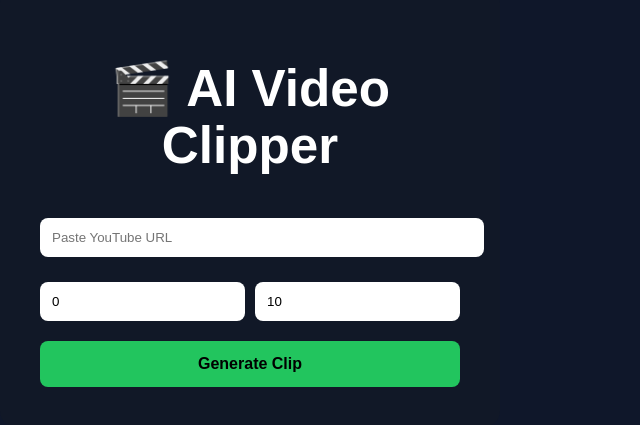
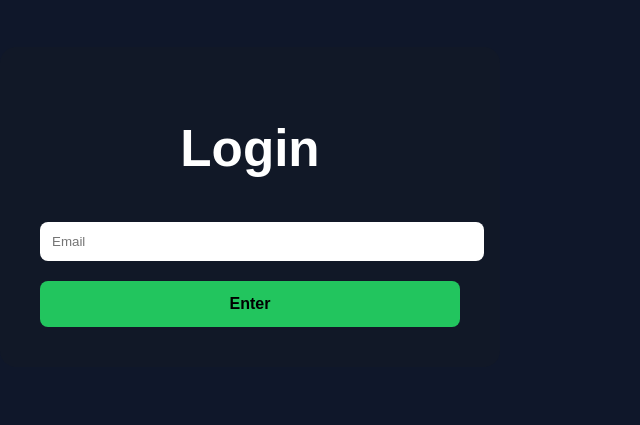
Before and after one commit to resellingwithesss-lang/ai-video-clipper, a React (Vite) app in the folder app/: page / in a window 1280 px wide. Shown: the part 243-668 px from the top of the page, without its empty margins (0-640 px from the left). Built offline with nearby package versions, Linux system fonts and the light colour scheme.

Commit message:
AI Sprint 5 – login + user history dashboard

```diff
--- a/app/src/App.jsx
+++ b/app/src/App.jsx
@@ -5,77 +5,68 @@
 const API = "https://ai-clipper-backend.onrender.com";
 
 export default function App() {
-  const [url, setUrl] = useState("");
-  const [start, setStart] = useState("0");
-  const [end, setEnd] = useState("10");
-  const [status, setStatus] = useState("");
-  const [loading, setLoading] = useState(false);
+  const [email,setEmail]=useState("");
+  const [user,setUser]=useState("");
+  const [url,setUrl]=useState("");
+  const [jobs,setJobs]=useState([]);
+  const [status,setStatus]=useState("");
 
-  const pollStatus = async (jobId) => {
-    const interval = setInterval(async () => {
-      const res = await axios.get(`${API}/status/${jobId}`);
-      const jobStatus = res.data.status;
-      setStatus(jobStatus);
-
-      if (jobStatus === "complete") {
-        clearInterval(interval);
-        setLoading(false);
-        window.open(`${API}/download/${jobId}`, "_blank");
-      }
-
-      if (jobStatus === "error") {
-        clearInterval(interval);
-        setLoading(false);
-        alert("Error creating clip");
-      }
-    }, 2000);
+  const login = async ()=>{
+    const res = await axios.post(`${API}/login`,null,{params:{email}});
+    setUser(res.data.user);
+    loadHistory(res.data.user);
   };
 
-  const generateClip = async () => {
-    if (!url) return alert("Paste a YouTube URL");
+  const loadHistory = async (u)=>{
+    const res = await axios.get(`${API}/history/${u}`);
+    setJobs(res.data.jobs);
+  };
 
-    try {
-      setLoading(true);
-      setStatus("Starting job...");
+  const createClip = async ()=>{
+    setStatus("starting...");
+    const res = await axios.post(`${API}/clip`,null,{
+      params:{url,start:"0",end:"10",user}
+    });
 
-      const res = await axios.post(`${API}/clip`, null, {
-        params: { url, start, end }
-      });
+    const id = res.data.job_id;
 
-      pollStatus(res.data.job_id);
-    } catch (err) {
-      console.error(err);
-      alert("Backend error");
-      setLoading(false);
-    }
+    const poll = setInterval(async ()=>{
+      const s = await axios.get(`${API}/status/${id}`);
+      setStatus(s.data.status);
+      if(s.data.status==="complete"){
+        clearInterval(poll);
+        window.open(`${API}/download/${id}`);
+        loadHistory(user);
+      }
+    },2000);
   };
+
+  if(!user)
+    return (
+      <div className="container">
+        <div className="card">
+          <h1>Login</h1>
+          <input placeholder="Email" onChange={e=>setEmail(e.target.value)}/>
+          <button onClick={login}>Enter</button>
+        </div>
+      </div>
+    );
 
   return (
     <div className="container">
       <div className="card">
-        <h1>🎬 AI Video Clipper</h1>
+        <h1>AI Clipper Dashboard</h1>
 
-        <input
-          placeholder="Paste YouTube URL"
-          value={url}
-          onChange={(e) => setUrl(e.target.value)}
-        />
+        <input placeholder="YouTube URL" onChange={e=>setUrl(e.target.value)}/>
+        <button onClick={createClip}>Create Clip</button>
+        <p>{status}</p>
 
-        <div className="timeRow">
-          <input value={start} onChange={(e)=>setStart(e.target.value)} />
-          <input value={end} onChange={(e)=>setEnd(e.target.value)} />
-        </div>
-
-        <button onClick={generateClip} disabled={loading}>
-          {loading ? "Processing..." : "Generate Clip"}
-        </button>
-
-        {status && (
-          <div className="result">
-            <h3>Status:</h3>
-            <p>{status}</p>
+        <h3>Your Clips</h3>
+        {jobs.map(j=>(
+          <div key={j}>
+            <a href={`${API}/download/${j}`} target="_blank">Download {j}</a>
           </div>
-        )}
+        ))}
       </div>
     </div>
   );
```
Also changed, not shown: 1 other file (tests, documents, lock files or other folders).
